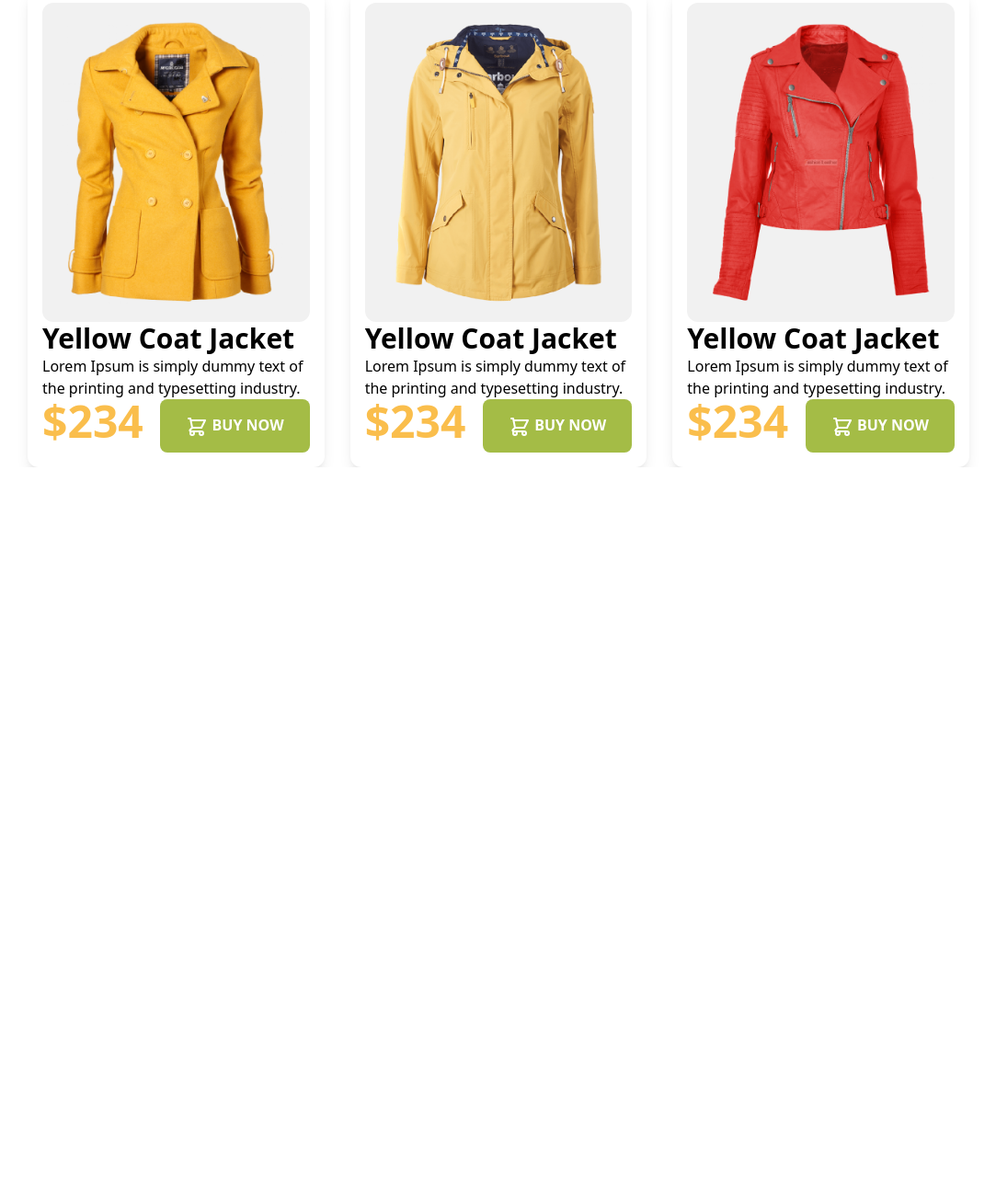
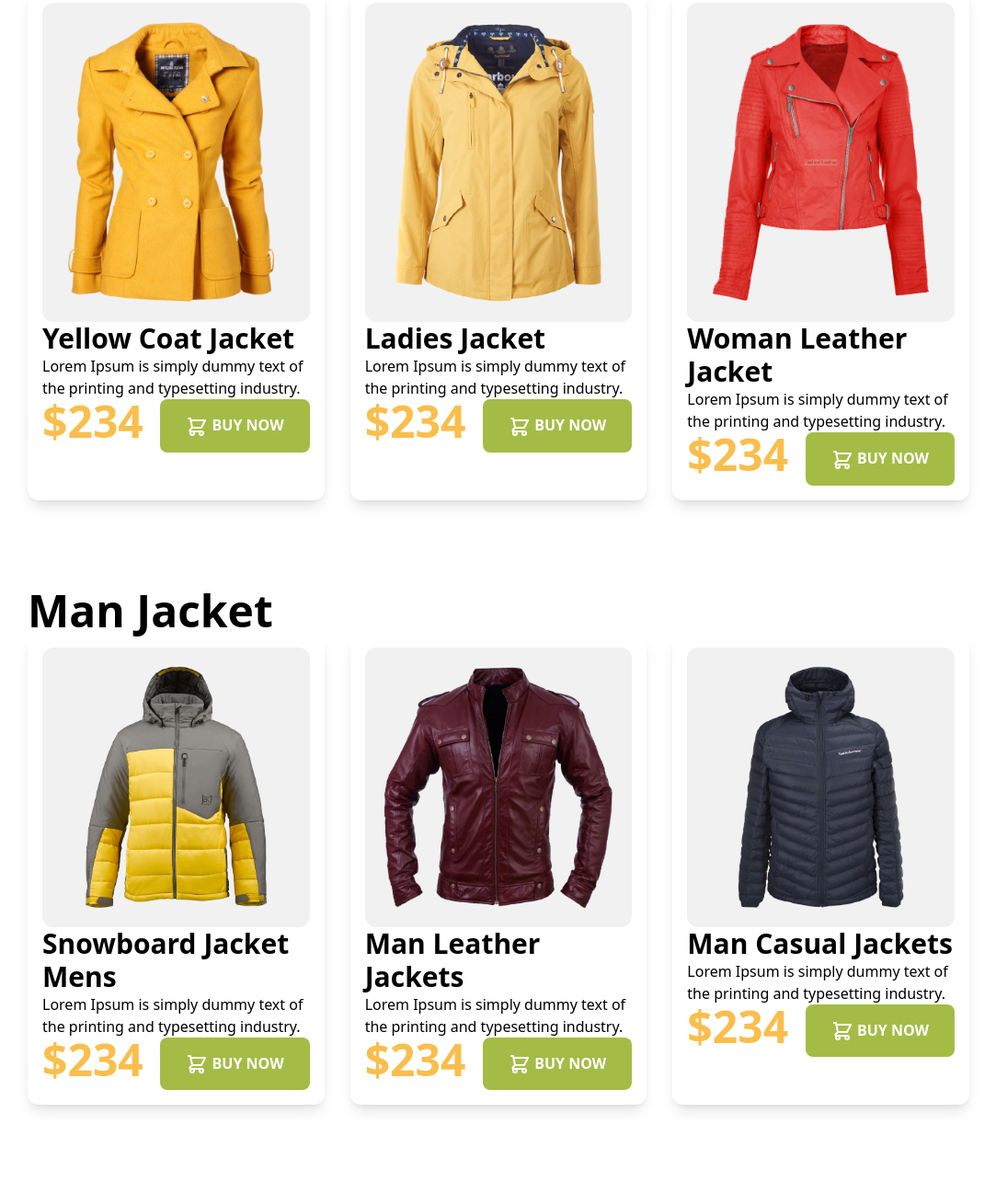
Before and after one commit to Razibul-Islam/penguin, a plain HTML site: page index.html in a window 1280 px wide. Shown: the part 716-2013 px from the top of the page at 92% size, without its empty margins (98-1181 px from the left). Before the commit the page ends 1224 px from the top, so only its background shows below. Drawn offline with nearby package versions, Linux system fonts and the light colour scheme.

Commit message:
man jacket added and responsive

```diff
--- a/index.html
+++ b/index.html
@@ -51,9 +51,9 @@
     </header>
     <main class="sm:mx-32 mx-10">
         <!-- Woman Jacket -->
-        <section>
+        <section class="pb-24">
             <h2 class="text-5xl font-semibold">Woman Jacket</h2>
-            <div class="grid grid-cols-3 gap-7">
+            <div class="grid md:grid-cols-2 lg:grid-cols-3 gap-7">
                 <div class="p-4 shadow-lg rounded-xl">
                     <div class="p-5 bg-jacketbackground rounded-xl">
                         <img src="images/jacket-1.png">
@@ -75,7 +75,7 @@
                     <div class="p-5 bg-jacketbackground rounded-xl">
                         <img src="images/jacket-2.png">
                     </div>
-                    <h3 class="text-3xl font-semibold">Yellow Coat Jacket</h3>
+                    <h3 class="text-3xl font-semibold">Ladies Jacket </h3>
                     <p>Lorem Ipsum is simply dummy text of the printing and typesetting industry.</p>
                     <div class="flex justify-between">
                         <h2 class="text-5xl text-jacketPrice font-bold">$234</h2>
@@ -92,7 +92,64 @@
                     <div class="p-5 bg-jacketbackground rounded-xl">
                         <img src="images/jacket-3.png">
                     </div>
-                    <h3 class="text-3xl font-semibold">Yellow Coat Jacket</h3>
+                    <h3 class="text-3xl font-semibold">Woman Leather Jacket </h3>
+                    <p>Lorem Ipsum is simply dummy text of the printing and typesetting industry.</p>
+                    <div class="flex justify-between">
+                        <h2 class="text-5xl text-jacketPrice font-bold">$234</h2>
+                        <button class="uppercase bg-[#A4BC46] py-4 px-7 font-semibold rounded-lg text-white">
+                            <svg xmlns="http://www.w3.org/2000/svg" class="h-6 w-6 inline" fill="none"
+                                viewBox="0 0 24 24" stroke="currentColor" stroke-width="2">
+                                <path stroke-linecap="round" stroke-linejoin="round"
+                                    d="M3 3h2l.4 2M7 13h10l4-8H5.4M7 13L5.4 5M7 13l-2.293 2.293c-.63.63-.184 1.707.707 1.707H17m0 0a2 2 0 100 4 2 2 0 000-4zm-8 2a2 2 0 11-4 0 2 2 0 014 0z" />
+                            </svg>
+                            buy now</button>
+                    </div>
+                </div>
+            </div>
+        </section>
+        <!-- Man jacket -->
+        <section class="pb-24">
+            <h2 class="text-5xl font-semibold">Man Jacket</h2>
+            <div class="grid md:grid-cols-2 lg:grid-cols-3 gap-7">
+                <div class="p-4 shadow-lg rounded-xl">
+                    <div class="p-5 bg-jacketbackground rounded-xl">
+                        <img src="images/jacket-4.png">
+                    </div>
+                    <h3 class="text-3xl font-semibold">Snowboard Jacket Mens</h3>
+                    <p>Lorem Ipsum is simply dummy text of the printing and typesetting industry.</p>
+                    <div class="flex justify-between">
+                        <h2 class="text-5xl text-jacketPrice font-bold">$234</h2>
+                        <button class="uppercase bg-[#A4BC46] py-4 px-7 font-semibold rounded-lg text-white">
+                            <svg xmlns="http://www.w3.org/2000/svg" class="h-6 w-6 inline" fill="none"
+                                viewBox="0 0 24 24" stroke="currentColor" stroke-width="2">
+                                <path stroke-linecap="round" stroke-linejoin="round"
+                                    d="M3 3h2l.4 2M7 13h10l4-8H5.4M7 13L5.4 5M7 13l-2.293 2.293c-.63.63-.184 1.707.707 1.707H17m0 0a2 2 0 100 4 2 2 0 000-4zm-8 2a2 2 0 11-4 0 2 2 0 014 0z" />
+                            </svg>
+                            buy now</button>
+                    </div>
+                </div>
+                <div class="p-4 shadow-lg rounded-xl">
+                    <div class="p-5 bg-jacketbackground rounded-xl">
+                        <img src="images/jacket-5.png">
+                    </div>
+                    <h3 class="text-3xl font-semibold">Man Leather Jackets</h3>
+                    <p>Lorem Ipsum is simply dummy text of the printing and typesetting industry.</p>
+                    <div class="flex justify-between">
+                        <h2 class="text-5xl text-jacketPrice font-bold">$234</h2>
+                        <button class="uppercase bg-[#A4BC46] py-4 px-7 font-semibold rounded-lg text-white">
+                            <svg xmlns="http://www.w3.org/2000/svg" class="h-6 w-6 inline" fill="none"
+                                viewBox="0 0 24 24" stroke="currentColor" stroke-width="2">
+                                <path stroke-linecap="round" stroke-linejoin="round"
+                                    d="M3 3h2l.4 2M7 13h10l4-8H5.4M7 13L5.4 5M7 13l-2.293 2.293c-.63.63-.184 1.707.707 1.707H17m0 0a2 2 0 100 4 2 2 0 000-4zm-8 2a2 2 0 11-4 0 2 2 0 014 0z" />
+                            </svg>
+                            buy now</button>
+                    </div>
+                </div>
+                <div class="p-4 shadow-lg rounded-xl">
+                    <div class="p-5 bg-jacketbackground rounded-xl">
+                        <img src="images/jacket-6.png">
+                    </div>
+                    <h3 class="text-3xl font-semibold">Man Casual Jackets</h3>
                     <p>Lorem Ipsum is simply dummy text of the printing and typesetting industry.</p>
                     <div class="flex justify-between">
                         <h2 class="text-5xl text-jacketPrice font-bold">$234</h2>
```
